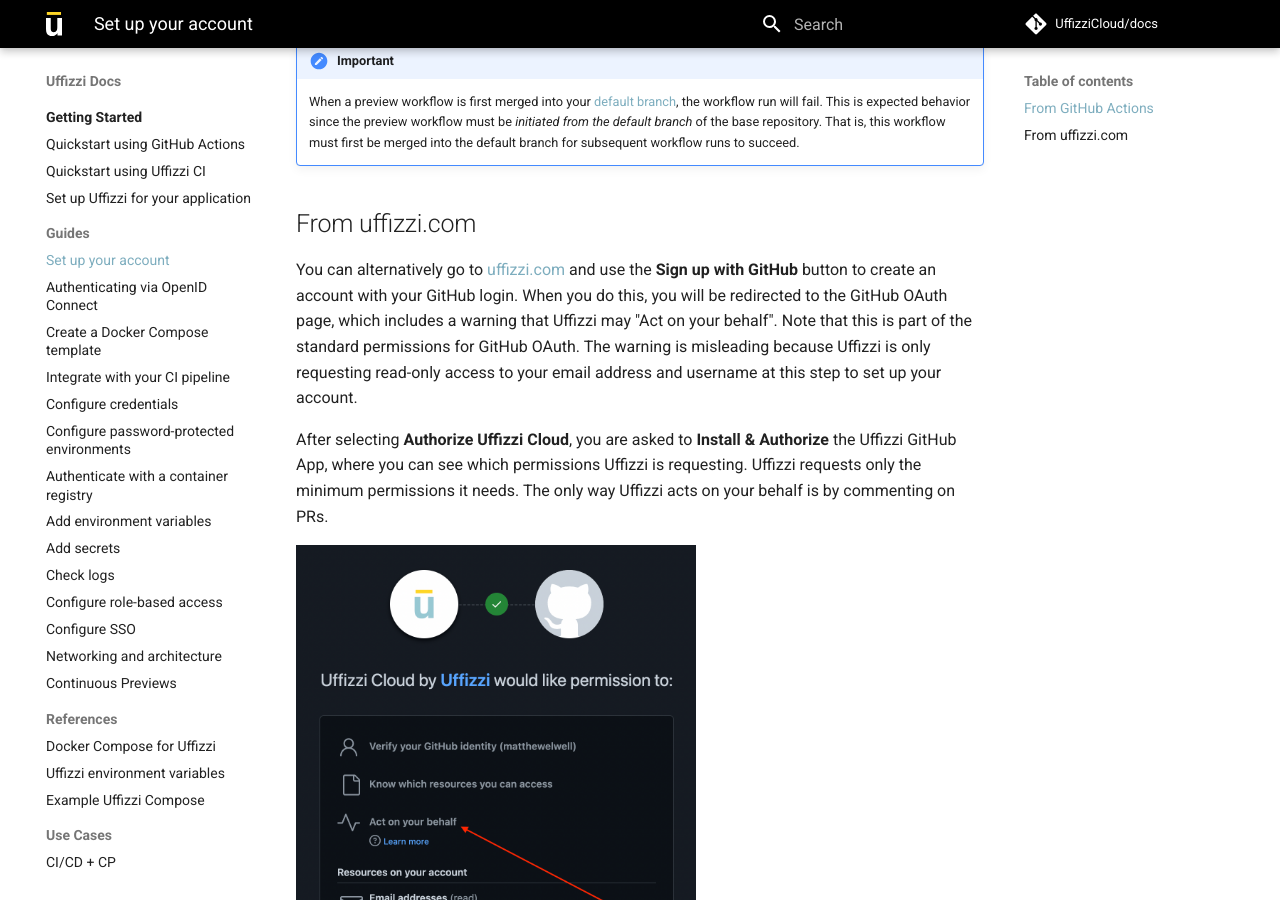
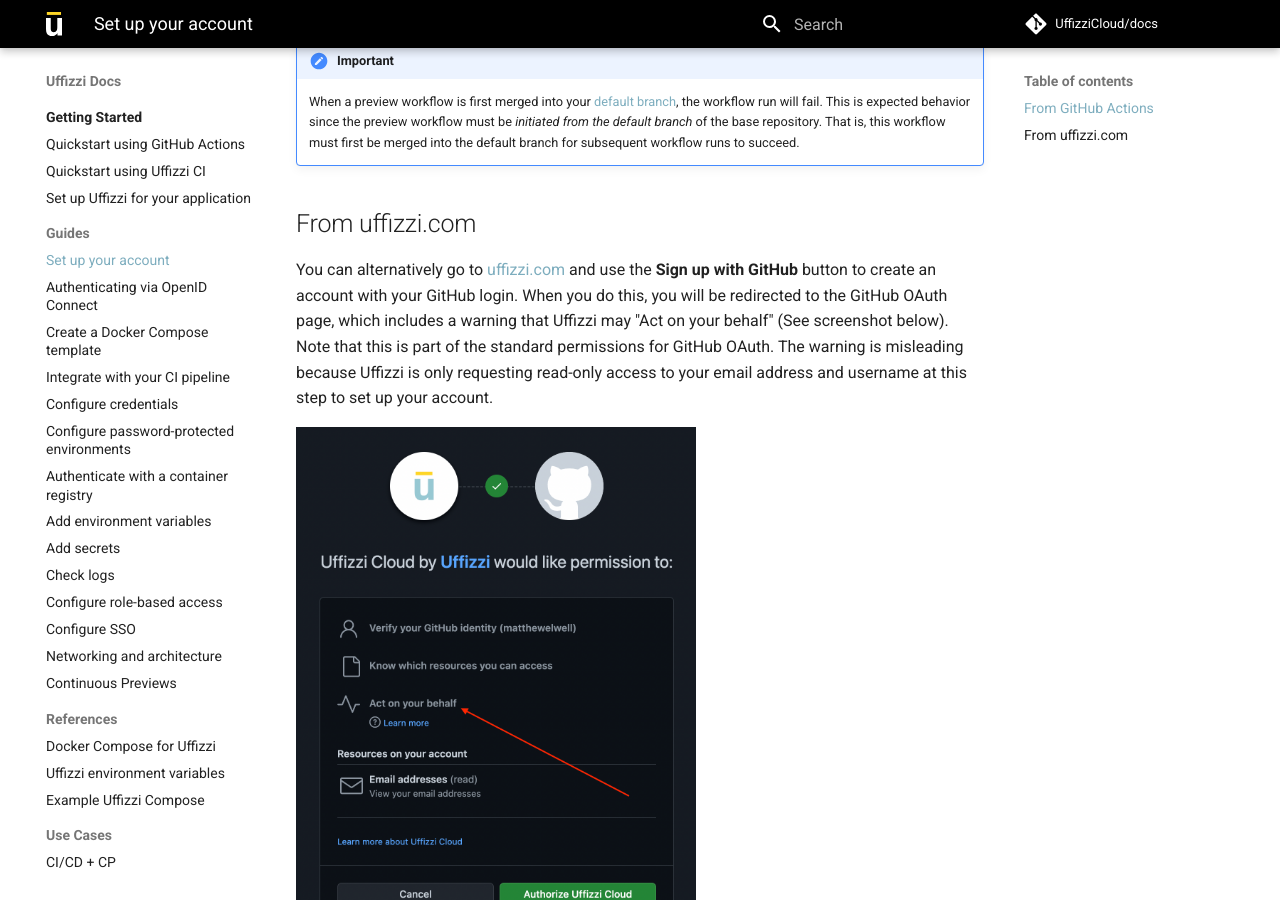
Before and after one commit to UffizziCloud/docs, an MkDocs documentation site: the page built from docs/guides/set-up-your-account.md, in a window 1280 px wide and 900 px high, scrolled down 337 px. Built offline with MkDocs 1.6.1 and Material for MkDocs 9.7.7, drawn with Linux system fonts in a browser that asks for light colours; comment, search, counter and statistics services are not loaded.

Commit message:
updated screenshot layout

```diff
--- a/docs/guides/set-up-your-account.md
+++ b/docs/guides/set-up-your-account.md
@@ -7,9 +7,10 @@
     When a preview workflow is first merged into your [default branch](https://docs.github.com/en/repositories/configuring-branches-and-merges-in-your-repository/managing-branches-in-your-repository/changing-the-default-branch), the workflow run will fail. This is expected behavior since the preview workflow must be _initiated from the default branch_ of the base repository. That is, this workflow must first be merged into the default branch for subsequent workflow runs to succeed.
 
 ## From uffizzi.com
-You can alternatively go to [uffizzi.com](https://uffizzi.com) and use the **Sign up with GitHub** button to create an account with your GitHub login. When you do this, you will be redirected to the GitHub OAuth page, which includes a warning that Uffizzi may "Act on your behalf". Note  that this is part of the standard permissions for GitHub OAuth. The warning is misleading because Uffizzi is only requesting read-only access to your email address and username at this step to set up your account.
+You can alternatively go to [uffizzi.com](https://uffizzi.com) and use the **Sign up with GitHub** button to create an account with your GitHub login. When you do this, you will be redirected to the GitHub OAuth page, which includes a warning that Uffizzi may "Act on your behalf" (See screenshot below). Note  that this is part of the standard permissions for GitHub OAuth. The warning is misleading because Uffizzi is only requesting read-only access to your email address and username at this step to set up your account.
+
+<img src="../../assets/images/authorize-uffizzi-cloud.png" width="400">
 
 After selecting **Authorize Uffizzi Cloud**, you are asked to **Install & Authorize** the Uffizzi GitHub App, where you can see which permissions Uffizzi is requesting. Uffizzi requests only the minimum permissions it needs. The only way Uffizzi acts on your behalf is by commenting on PRs.
 
-<img src="../../assets/images/authorize-uffizzi-cloud.png" width="400">
 <img src="../../assets/images/install-and-authorize-uffizzi-cloud.png" width="400">
```
